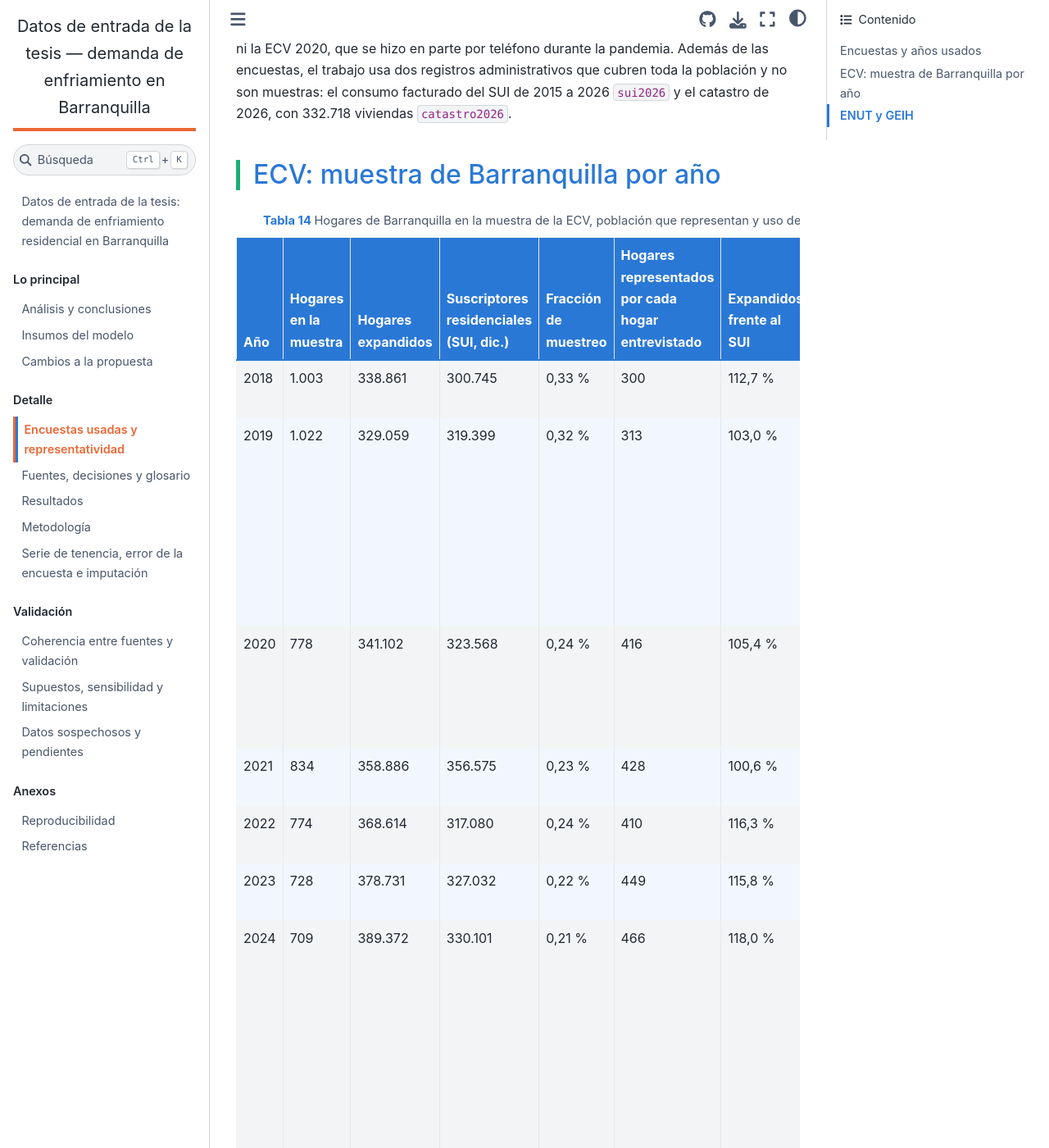
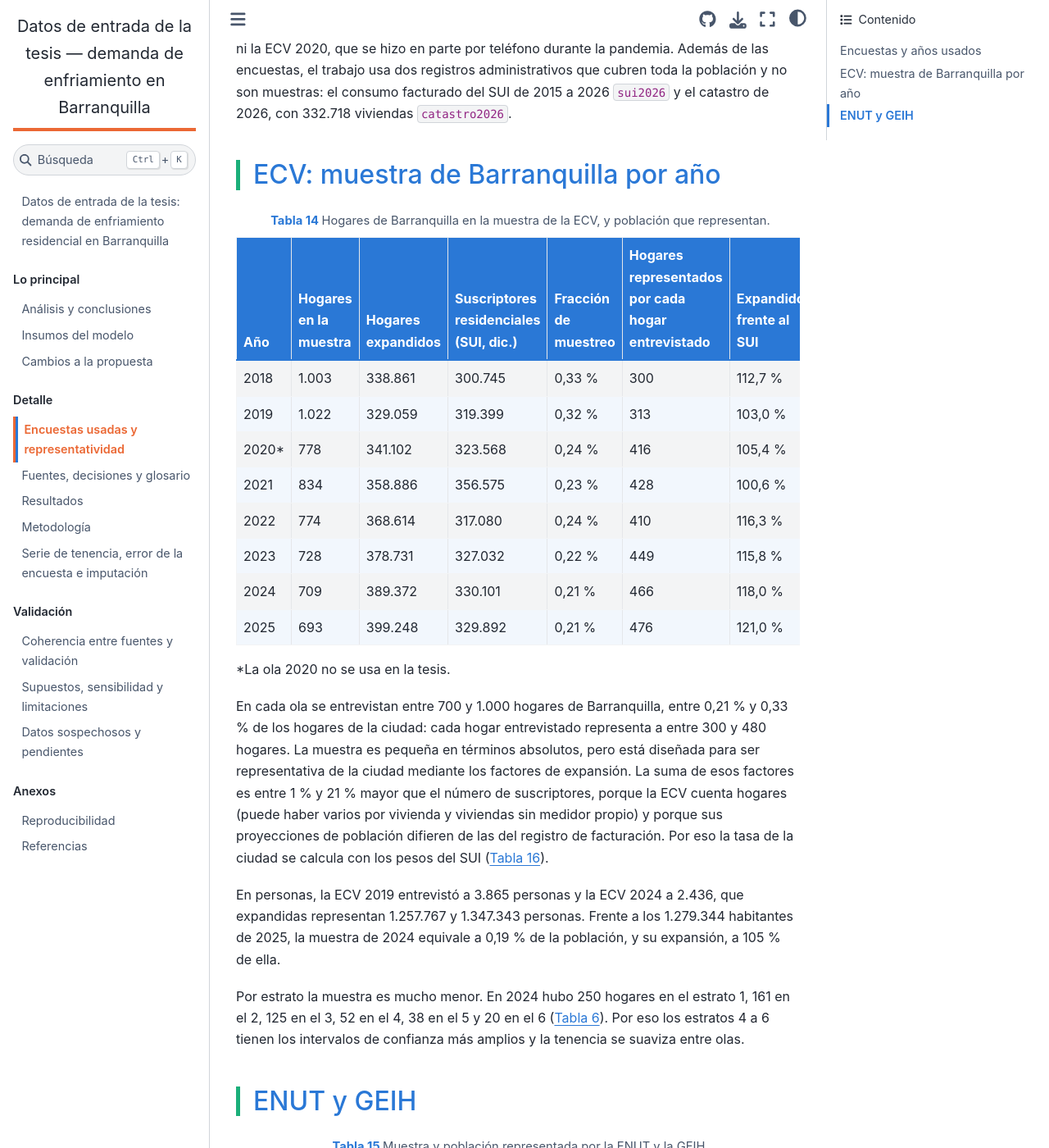
Before and after one commit to mcarocantillo/tesis-datos-barranquilla, a Jupyter Book: the page built from 14_encuestas.md, in a window 1280 px wide and 1400 px high, scrolled down 1351 px. Shown: the whole window at 82% size. Built offline with Jupyter Book 1.0.4 settings and Sphinx 7.4.7 and the Sphinx Book theme 1.1.4, drawn with Linux system fonts in a browser that asks for light colours; cross-references to code outside the pages are shown as plain code; part of the change alters nothing that is shown.

Commit message:
Capítulo de encuestas usadas, años y representatividad de las muestras
Co-Authored-By: Claude Opus 5.5 <noreply@anthropic.com>
Claude-Session: https://claude.ai/code/session_01MRhL8MhMXNHDyWpfTimHRx

````diff
--- a/14_encuestas.md
+++ b/14_encuestas.md
@@ -23,20 +23,22 @@ No se usan las ECV 2015, 2016 y 2017, porque sus microdatos no identifican el mu
 
 ## ECV: muestra de Barranquilla por año
 
-```{table} Hogares de Barranquilla en la muestra de la ECV, población que representan y uso de cada ola.
+```{table} Hogares de Barranquilla en la muestra de la ECV, y población que representan.
 :name: tab-ecv-muestra
 
-| Año | Hogares en la muestra | Hogares expandidos | Suscriptores residenciales (SUI, dic.) | Fracción de muestreo | Hogares representados por cada hogar entrevistado | Expandidos frente al SUI | Uso |
-| --- | --- | --- | --- | --- | --- | --- | --- |
-| 2018 | 1.003 | 338.861 | 300.745 | 0,33 % | 300 | 112,7 % | Serie de tenencia |
-| 2019 | 1.022 | 329.059 | 319.399 | 0,32 % | 313 | 103,0 % | Serie de tenencia; módulo de energéticos (horas, tipo de A/C, ventilador, nevera); techo |
-| 2020 | 778 | 341.102 | 323.568 | 0,24 % | 416 | 105,4 % | No se usa (encuesta en parte telefónica, pandemia) |
-| 2021 | 834 | 358.886 | 356.575 | 0,23 % | 428 | 100,6 % | Serie de tenencia |
-| 2022 | 774 | 368.614 | 317.080 | 0,24 % | 410 | 116,3 % | Serie de tenencia |
-| 2023 | 728 | 378.731 | 327.032 | 0,22 % | 449 | 115,8 % | Serie de tenencia |
-| 2024 | 709 | 389.372 | 330.101 | 0,21 % | 466 | 118,0 % | Serie de tenencia; efecto de diseño; techo y regresión logística; equipos, personas y cuartos |
-| 2025 | 693 | 399.248 | 329.892 | 0,21 % | 476 | 121,0 % | Serie de tenencia |
+| Año | Hogares en la muestra | Hogares expandidos | Suscriptores residenciales (SUI, dic.) | Fracción de muestreo | Hogares representados por cada hogar entrevistado | Expandidos frente al SUI |
+| --- | --- | --- | --- | --- | --- | --- |
+| 2018 | 1.003 | 338.861 | 300.745 | 0,33 % | 300 | 112,7 % |
+| 2019 | 1.022 | 329.059 | 319.399 | 0,32 % | 313 | 103,0 % |
+| 2020* | 778 | 341.102 | 323.568 | 0,24 % | 416 | 105,4 % |
+| 2021 | 834 | 358.886 | 356.575 | 0,23 % | 428 | 100,6 % |
+| 2022 | 774 | 368.614 | 317.080 | 0,24 % | 410 | 116,3 % |
+| 2023 | 728 | 378.731 | 327.032 | 0,22 % | 449 | 115,8 % |
+| 2024 | 709 | 389.372 | 330.101 | 0,21 % | 466 | 118,0 % |
+| 2025 | 693 | 399.248 | 329.892 | 0,21 % | 476 | 121,0 % |
 ```
+
+\*La ola 2020 no se usa en la tesis.
 
 En cada ola se entrevistan entre 700 y 1.000 hogares de Barranquilla, entre 0,21 % y 0,33 % de los hogares de la ciudad: cada hogar entrevistado representa a entre 300 y 480 hogares. La muestra es pequeña en términos absolutos, pero está diseñada para ser representativa de la ciudad mediante los factores de expansión. La suma de esos factores es entre 1 % y 21 % mayor que el número de suscriptores, porque la ECV cuenta hogares (puede haber varios por vivienda y viviendas sin medidor propio) y porque sus proyecciones de población difieren de las del registro de facturación. Por eso la tasa de la ciudad se calcula con los pesos del SUI ({numref}`tab-coherencia-estratos`).
 
````
